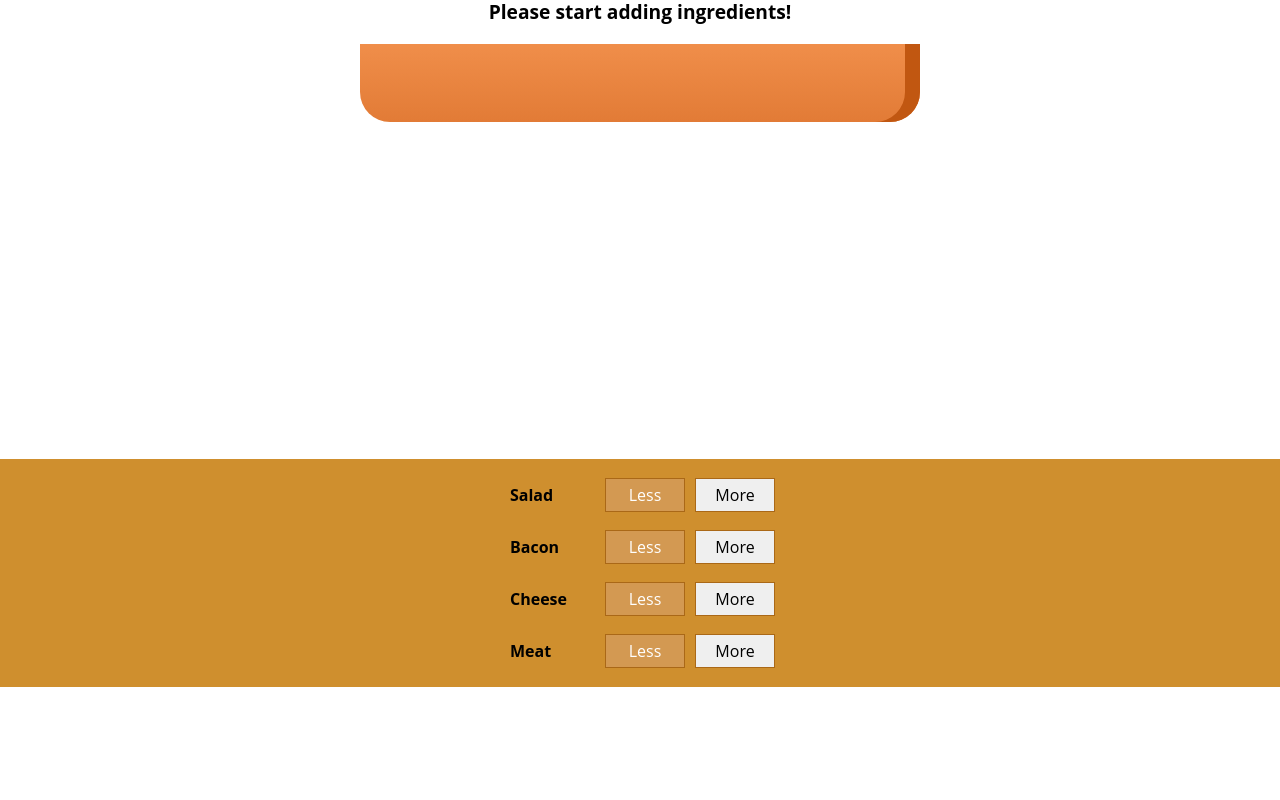
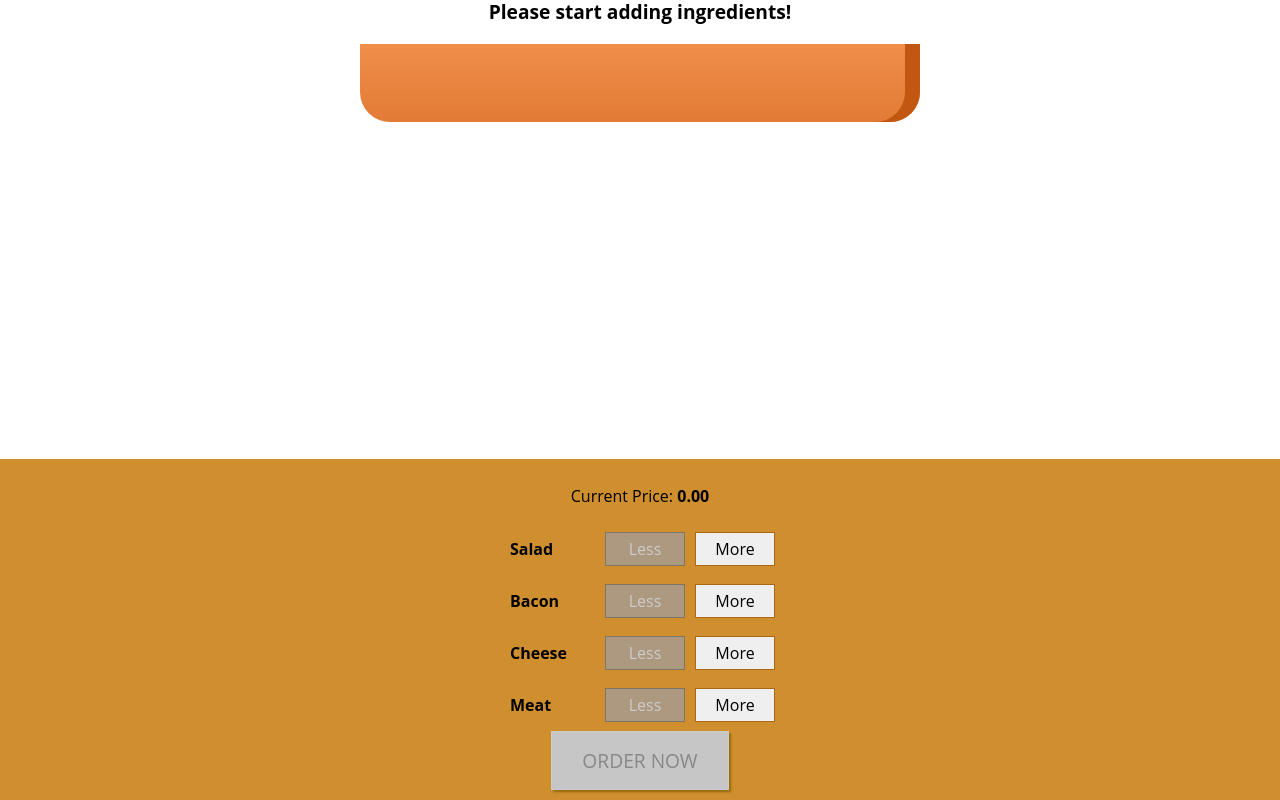
Before and after one commit to AndreMasteguin05/BurguerBuild, a React (Create React App) app: page / in a window 1280 px wide. Shown: the part 179-979 px from the top of the page. Before the commit the page ends 866 px from the top, so only its background shows below. Built offline with nearby package versions, Linux system fonts and the light colour scheme.

Commit message:
Criação do modal e botão order now

```diff
--- a/src/components/Burger/BuildControls/BuildControl/BuildControl.js
+++ b/src/components/Burger/BuildControls/BuildControl/BuildControl.js
@@ -3,7 +3,11 @@
 const buildControl = props => (
   <div className={classes.BuildControl}>
     <div className={classes.Label}>{props.label}</div>
-    <button className={classes.Less} onClick={props.removed}>
+    <button
+      className={classes.Less}
+      onClick={props.removed}
+      disabled={props.disabled}
+    >
       Less
     </button>
     <button className={classes.Mores} onClick={props.added}>
--- a/src/components/Burger/BuildControls/BuildControls.js
+++ b/src/components/Burger/BuildControls/BuildControls.js
@@ -12,14 +12,25 @@
 
 const buildControls = props => (
   <div className={classes.BuildControls}>
+    <p>
+      Current Price: <strong>{props.price.toFixed(2)}</strong>
+    </p>
     {controls.map(control => (
       <BuildControl
         key={control.label}
         label={control.label}
         added={() => props.ingredientsAdd(control.type)}
         removed={() => props.ingredientsRemoved(control.type)}
+        disabled={props.disabled[control.type]}
       />
     ))}
+    <button
+      className={classes.OrderButton}
+      disabled={!props.purchasable}
+      onClick={props.ordered}
+    >
+      ORDER NOW
+    </button>
   </div>
 );
 
--- a/src/components/Burger/BuildControls/BuildControls.module.css
+++ b/src/components/Burger/BuildControls/BuildControls.module.css
@@ -8,3 +8,45 @@
   margin: auto;
   padding: 10px /*a esquerda*/ 0 /*a direita*/;
 }
+
+.OrderButton {
+  background-color: #dad735;
+  outline: none;
+  cursor: pointer;
+  border: 1px solid #966909;
+  color: #966909;
+  font-family: inherit;
+  font-size: 1.2em;
+  padding: 15px 30px;
+  box-shadow: 2px 2px 2px #966909;
+}
+
+.OrderButton:hover,
+.OrderButton:active {
+  background-color: #a0db41;
+  border: 1px solid #966909;
+  color: #966909;
+}
+
+.OrderButton:disabled {
+  background-color: #c7c6c6;
+  cursor: not-allowed;
+  border: 1px solid #ccc;
+  color: #888888;
+}
+
+.OrderButton:not(:disabled) {
+  animation: enable 0.3s linear;
+}
+
+@keyframes enable {
+  0% {
+    transform: scale(1);
+  }
+  60% {
+    transform: scale(1.1);
+  }
+  100% {
+    transform: scale(1);
+  }
+}
--- /dev/null
+++ b/src/components/Burger/OrderSummary/OrderSummary.js
@@ -0,0 +1,22 @@
+import React from "react";
+import Aux from "../../../hoc/_Aux";
+const orderSummary = props => {
+  const ingredientSummary = Object.keys(props.ingredients).map(igKey => {
+    return (
+      <li key={igKey}>
+        <span style={{ textTransform: "capitalize" }}>{igKey}</span>:
+        {props.ingredients[igKey]}
+      </li>
+    );
+  });
+  return (
+    <Aux>
+      <h3>Your Order</h3>
+      <p>A delicious burger with following ingredients: </p>
+      <ul>{ingredientSummary}</ul>
+      <p>Continue to Checkout ?</p>
+    </Aux>
+  );
+};
+
+export default orderSummary;
--- /dev/null
+++ b/src/components/UI/Modal/Modal.js
@@ -0,0 +1,16 @@
+import React from "react";
+import classes from "./Modal.module.css";
+
+const modal = props => (
+  <div
+    className={classes.Modal}
+    style={{
+      transform: props.show ? "translateY(0)" : "translateY(-100vh)",
+      opacity: props.show ? "1" : "0"
+    }}
+  >
+    {props.children}
+  </div>
+);
+
+export default modal;
--- /dev/null
+++ b/src/components/UI/Modal/Modal.module.css
@@ -0,0 +1,20 @@
+.Modal {
+  position: fixed;
+  z-index: 500;
+  background-color: white;
+  width: 70%;
+  border: 1px solid #ccc;
+  box-shadow: 1px 1px 1px black;
+  padding: 16px;
+  left: 15%;
+  top: 30%;
+  box-sizing: border-box;
+  transition: all 0.3s ease-out;
+}
+
+@media (min-width: 600px) {
+  .Modal {
+    width: 500px;
+    left: calc(50% - 250px);
+  }
+}
--- a/src/containers/BurgerBuilder/BurgerBuilder.js
+++ b/src/containers/BurgerBuilder/BurgerBuilder.js
@@ -4,6 +4,9 @@
 import Aux from "../../hoc/_Aux";
 import Burger from "../../components/Burger/Burger";
 import BuidControls from "../../components/Burger/BuildControls/BuildControls";
+
+import Modal from "../../components/UI/Modal/Modal";
+import OrderSummary from "../../components/Burger/OrderSummary/OrderSummary";
 
 const INGREDIENTS_PRICES = {
   salad: 0.5,
@@ -25,8 +28,22 @@
       cheese: 0,
       meat: 0
     },
-    totalPrice: 0
+    totalPrice: 0,
+    purchasable: false,
+    purchasing: false
   };
+
+  updatePurchaseState(ingredients) {
+    const sum = Object.keys(ingredients)
+      .map(igKey => {
+        return ingredients[igKey];
+      })
+      .reduce((sum, el) => {
+        return sum + el;
+      }, 0);
+
+    this.setState({ purchasable: sum > 0 });
+  }
 
   addIngredientsHandler = type => {
     const oldCount = this.state.ingredients[type];
@@ -43,6 +60,7 @@
     const newPrice = oldPrice + priceAddition;
 
     this.setState({ totalPrice: newPrice, ingredients: updateIngredients });
+    this.updatePurchaseState(updateIngredients);
   };
 
   removeIngredientsHandler = type => {
@@ -63,14 +81,32 @@
     const newPrice = oldPrice - priceDeduction;
 
     this.setState({ totalPrice: newPrice, ingredients: updateIngredients });
+    this.updatePurchaseState(updateIngredients);
+  };
+
+  purchaseHandler = () => {
+    this.setState({ purchasing: true });
   };
   render() {
+    const disableInfo = {
+      ...this.state.ingredients
+    };
+    for (let key in disableInfo) {
+      disableInfo[key] = disableInfo[key] <= 0;
+    }
     return (
       <Aux>
+        <Modal show={this.state.purchasing}>
+          <OrderSummary ingredients={this.state.ingredients} />
+        </Modal>
         <Burger ingredients={this.state.ingredients} />
         <BuidControls
           ingredientsAdd={this.addIngredientsHandler}
           ingredientsRemoved={this.removeIngredientsHandler}
+          disabled={disableInfo}
+          purchasable={this.state.purchasable}
+          ordered={this.purchaseHandler}
+          price={this.state.totalPrice}
         />
       </Aux>
     );
```
Also changed, not shown: src/components/UI/Backdrop/Backdrop.js (added).
